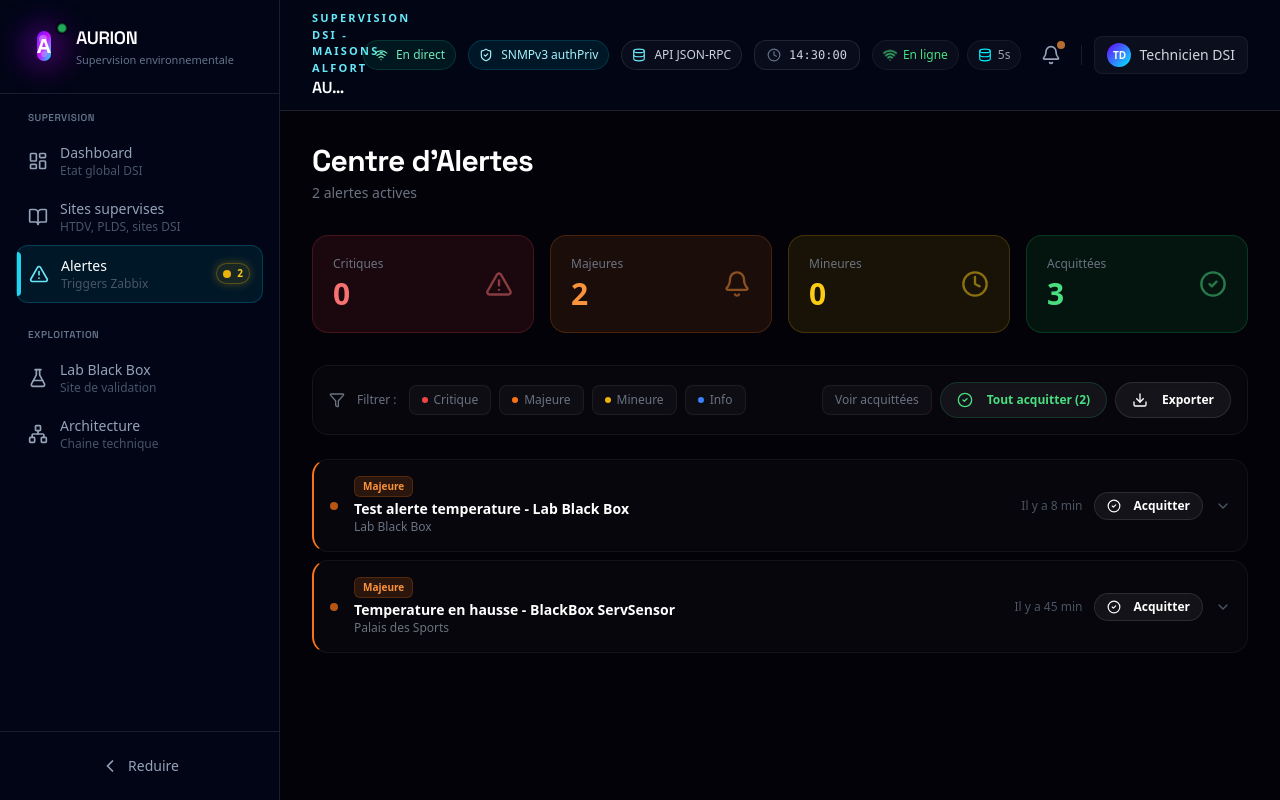
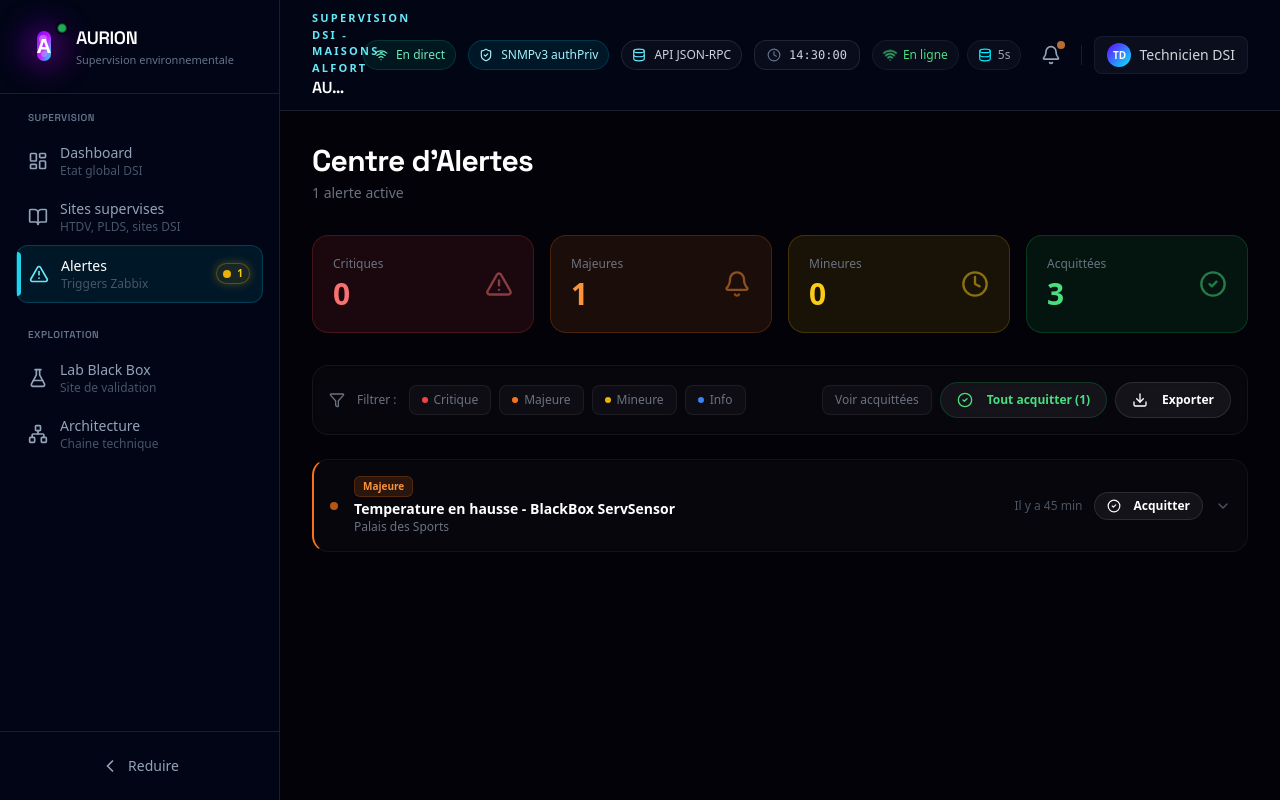
Before and after one commit to RAYAN-DOB/Server-Supervision, a Next.js app: page /alertes in a window 1280 px wide. Built offline with nearby package versions, Linux system fonts and the light colour scheme.

Commit message:
Sync DEMO-LAB with live Zabbix data

```diff
--- a/data/mocks/mock-sites.ts
+++ b/data/mocks/mock-sites.ts
@@ -150,22 +150,6 @@ export function generateBaysForSite(siteId: string, siteName: string, count: num
 
 export const MOCK_ALERTS: Alert[] = [
   {
-    id: "alert-lab-1",
-    siteId: "DEMO-LAB",
-    siteName: "Lab Black Box",
-    bayId: "DEMO-LAB-bay-1",
-    bayName: "Baie laboratoire Black Box",
-    severity: "major",
-    title: "Test alerte temperature - Lab Black Box",
-    description: "Exemple d'alerte de laboratoire utilise uniquement lorsque Zabbix n'est pas joignable.",
-    timestamp: new Date(Date.now() - 1000 * 60 * 8).toISOString(),
-    acknowledged: false,
-    resolved: false,
-    sensorType: "temperature",
-    value: 22.8,
-    threshold: 27,
-  },
-  {
     id: "alert-1",
     siteId: "PLDS",
     siteName: "Palais des Sports",
--- a/tailwind.config.ts
+++ b/tailwind.config.ts
@@ -1,4 +1,6 @@
 import type { Config } from "tailwindcss";
+import forms from "@tailwindcss/forms";
+import typography from "@tailwindcss/typography";
 
 const config: Config = {
   content: [
@@ -100,8 +102,8 @@ const config: Config = {
     },
   },
   plugins: [
-    require("@tailwindcss/forms"),
-    require("@tailwindcss/typography"),
+    forms,
+    typography,
   ],
 };
 
```
Also changed, not shown: hooks/useAlerts.ts (+20 -9 lines), hooks/useSites.ts (+23 -7 lines).
